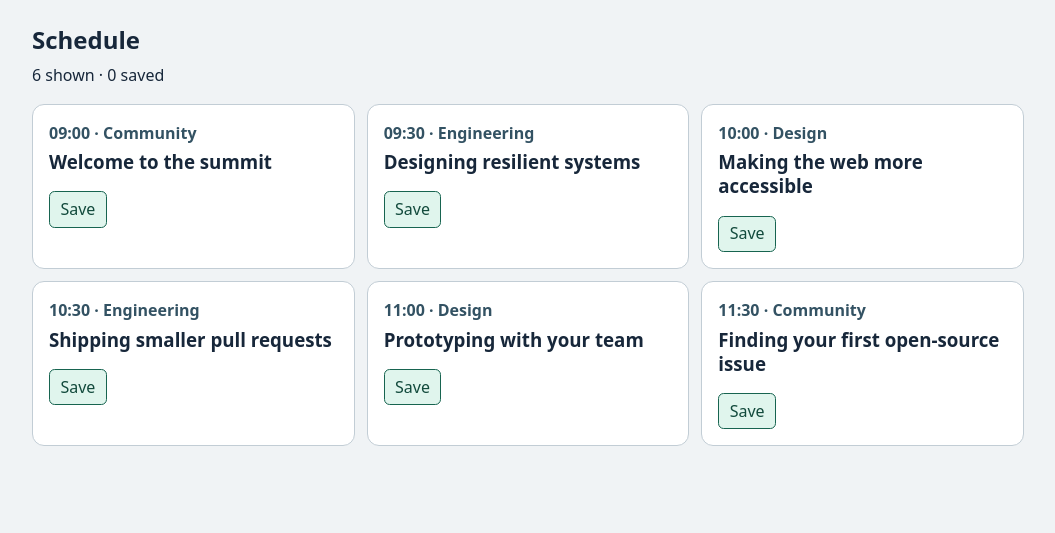
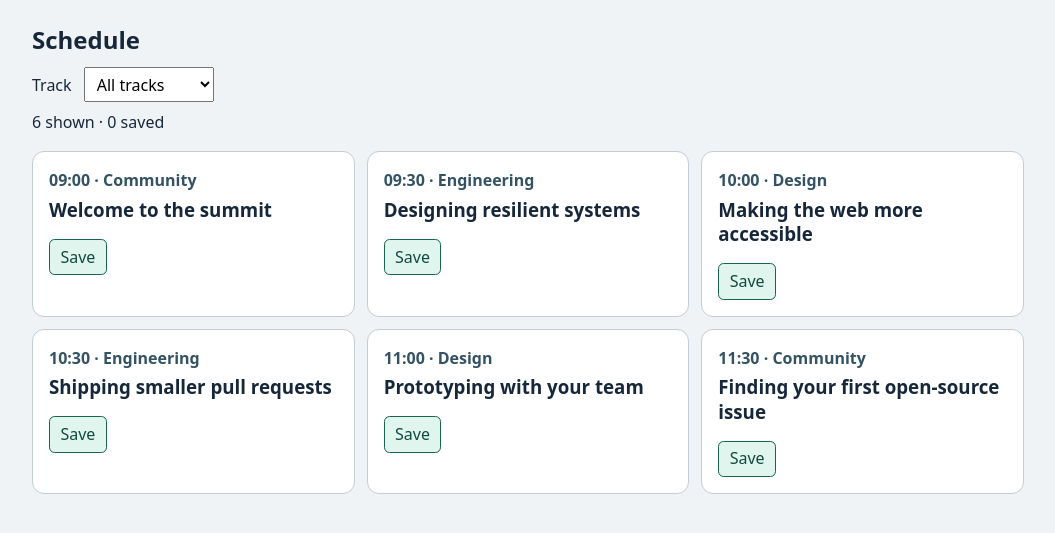
Before and after one commit to SinthujaRavichandran/ghcp-app-weareDevelopers-workshop, a website with bundled scripts: page docs/planner/index.html in a window 1280 px wide. Shown: the part 269-802 px from the top of the page, without its empty margins (112-1167 px from the left). Built offline with nearby package versions, Linux system fonts and the light colour scheme.

Commit message:
Filter the planner by track
Co-authored-by: Copilot App <223556219+Copilot@users.noreply.github.com>

```diff
--- a/docs/planner/app.js
+++ b/docs/planner/app.js
@@ -1,11 +1,13 @@
-import { sessions, toggleSaved } from './sessions.js';
+import { sessions, sessionsForTrack, toggleSaved } from './sessions.js';
 
 const list = document.querySelector('#sessions');
 const count = document.querySelector('#count');
+const track = document.querySelector('#track');
 let saved = new Set();
+let visible = sessions;
 
 function updateCount() {
-  count.textContent = `${sessions.length} shown · ${saved.size} saved`;
+  count.textContent = `${visible.length} shown · ${saved.size} saved`;
 }
 
 function sessionCard(session) {
@@ -30,5 +32,15 @@ function sessionCard(session) {
   return card;
 }
 
-list.replaceChildren(...sessions.map(sessionCard));
-updateCount();
+for (const name of [...new Set(sessions.map((session) => session.track))].sort()) {
+  track.add(new Option(name, name));
+}
+
+function renderSchedule() {
+  visible = sessionsForTrack(sessions, track.value);
+  list.replaceChildren(...visible.map(sessionCard));
+  updateCount();
+}
+
+track.addEventListener('change', renderSchedule);
+renderSchedule();
--- a/docs/planner/index.html
+++ b/docs/planner/index.html
@@ -16,6 +16,8 @@
     </header>
     <section aria-labelledby="schedule">
       <h2 id="schedule">Schedule</h2>
+      <label for="track">Track</label>
+      <select id="track"><option value="">All tracks</option></select>
       <p id="count" role="status"></p>
       <ul id="sessions" class="cards"></ul>
       <noscript>Enable JavaScript to view the sample schedule.</noscript>
--- a/docs/planner/sessions.js
+++ b/docs/planner/sessions.js
@@ -7,6 +7,10 @@ export const sessions = [
   { id: 'open-source', time: '11:30', track: 'Community', title: 'Finding your first open-source issue' },
 ];
 
+export function sessionsForTrack(schedule, track) {
+  return track === '' ? schedule : schedule.filter((session) => session.track === track);
+}
+
 export function toggleSaved(saved, id) {
   const next = new Set(saved);
   if (next.has(id)) next.delete(id);
--- a/docs/planner/style.css
+++ b/docs/planner/style.css
@@ -17,6 +17,7 @@ h2 { margin: 1.5rem 0 .3rem; }
 .cards h3 { margin: .3rem 0; line-height: 1.3; }
 .meta { margin: 0; color: #335263; font-weight: 650; }
 button, select { font: inherit; }
+select { margin: .25rem .25rem .25rem .5rem; padding: .3rem .5rem; }
 button { margin-top: .75rem; padding: .3rem .65rem; border: 1px solid #176450; border-radius: .35rem; background: #e0f5ed; color: #124a3c; cursor: pointer; }
 button[aria-pressed="true"] { background: #124a3c; color: #fff; }
 :focus-visible { outline: 3px solid #a03717; outline-offset: 3px; }
```
